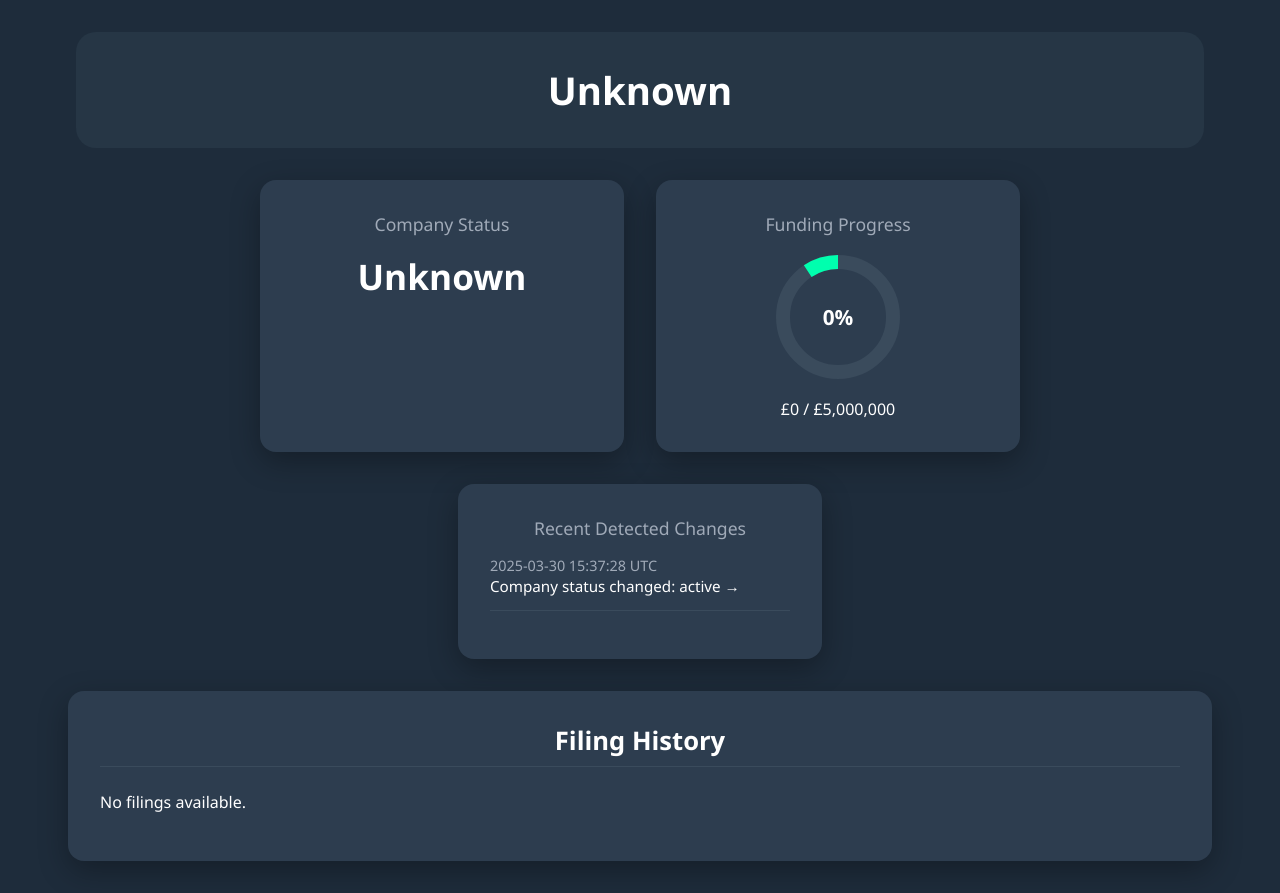
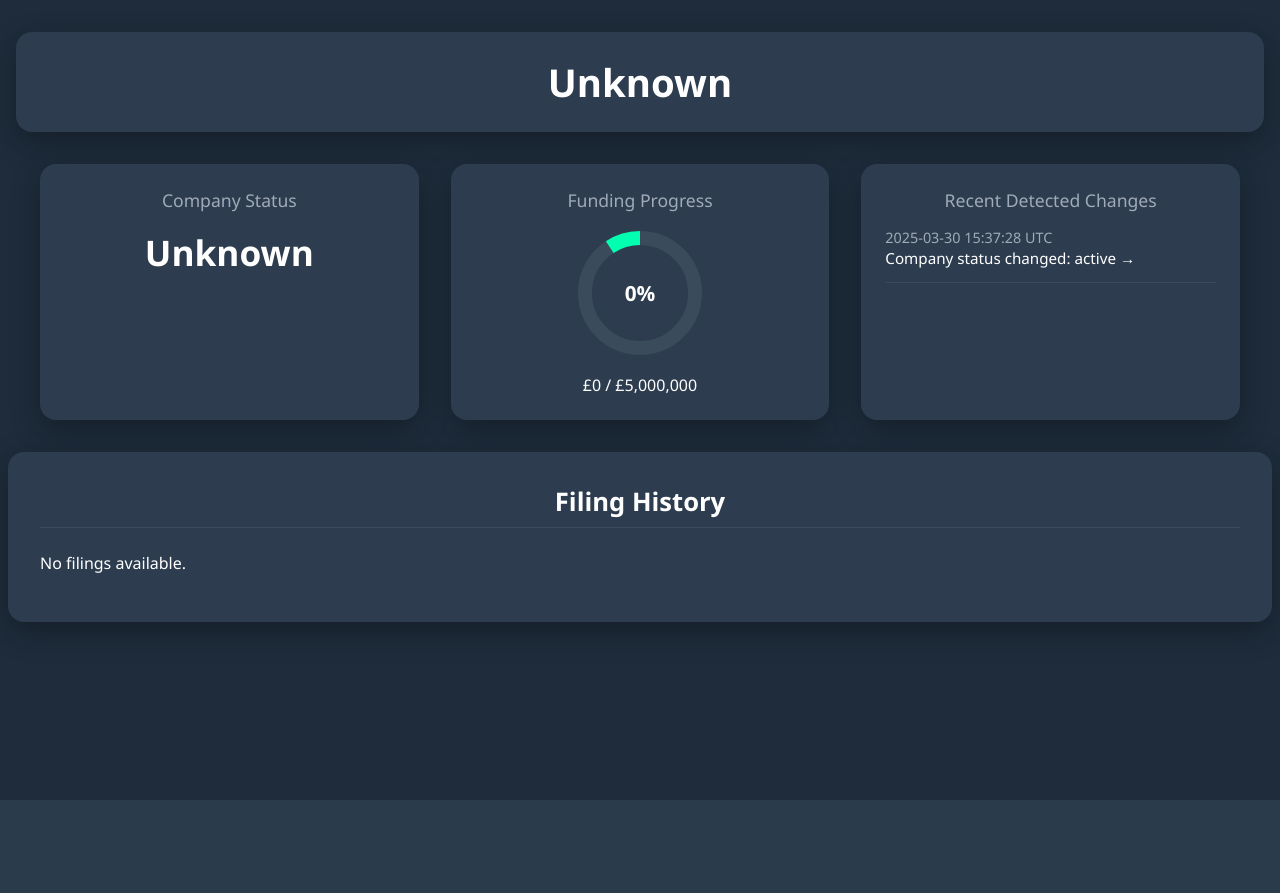
Before and after one commit to sickkkkk/stas-checker, a Flask app: page / in a window 1280 px wide. After the commit the page ends 800 px from the top, so only its background shows below. Run offline with Flask 3, Linux system fonts and the light colour scheme; data that the repository does not hold is empty.

Commit message:
update layout template

```diff
--- a/templates/dashboard.html
+++ b/templates/dashboard.html
@@ -10,7 +10,7 @@
       --text-main: #ffffff;
       --text-muted: #a0aab8;
       --highlight: #00ffae;
-      --container-width: 1080px;
+      --container-width: 1200px;
     }
 
     body {
@@ -25,26 +25,28 @@
     }
 
     .topbar {
-      background: #263645;
-      border-radius: 20px;
-      padding: 2rem 1.5rem;
+      background: var(--card-bg);
+      border-radius: 16px;
+      padding: 1.5rem;
       text-align: center;
       width: 100%;
       max-width: var(--container-width);
       margin-bottom: 2rem;
+      box-shadow: 0 10px 30px rgba(0, 0, 0, 0.3);
     }
 
     .topbar h1 {
       font-size: 2.4rem;
       margin: 0;
       font-weight: 600;
+      color: var(--text-main);
     }
 
     .dashboard {
-      display: flex;
-      flex-wrap: wrap;
-      justify-content: center;
+      display: grid;
+      grid-template-columns: repeat(auto-fit, minmax(300px, 1fr));
       gap: 2rem;
+      width: 100%;
       max-width: var(--container-width);
       margin-bottom: 2rem;
     }
@@ -52,8 +54,7 @@
     .card {
       background: var(--card-bg);
       border-radius: 16px;
-      padding: 2rem;
-      width: 300px;
+      padding: 1.5rem;
       text-align: center;
       box-shadow: 0 10px 30px rgba(0, 0, 0, 0.3);
     }
@@ -161,15 +162,13 @@
       color: var(--text-muted);
     }
 
-    @media (max-width: 900px) {
-      .dashboard {
-        flex-direction: column;
-        align-items: center;
+    @media (max-width: 700px) {
+      .topbar h1 {
+        font-size: 2rem;
       }
 
       .card {
-        width: 100%;
-        max-width: 360px;
+        padding: 1.2rem;
       }
 
       .filing-card {
```
